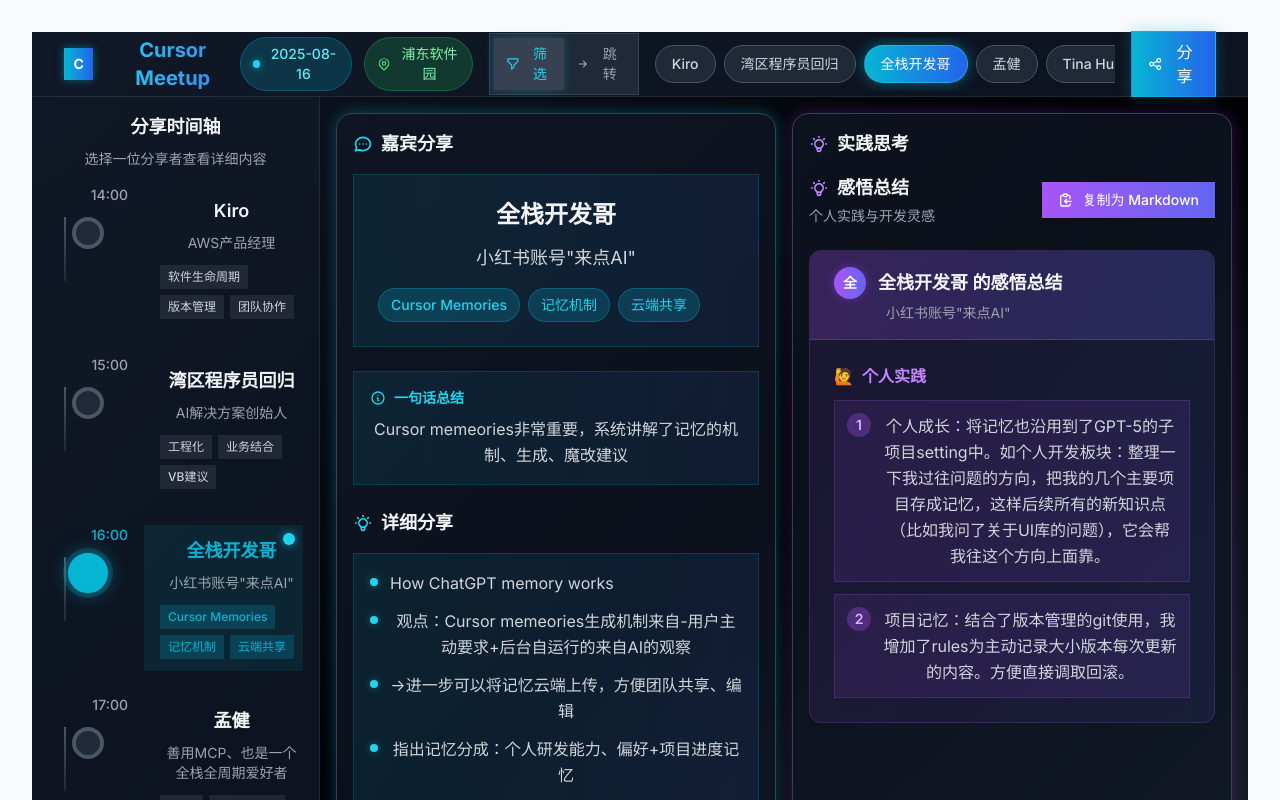
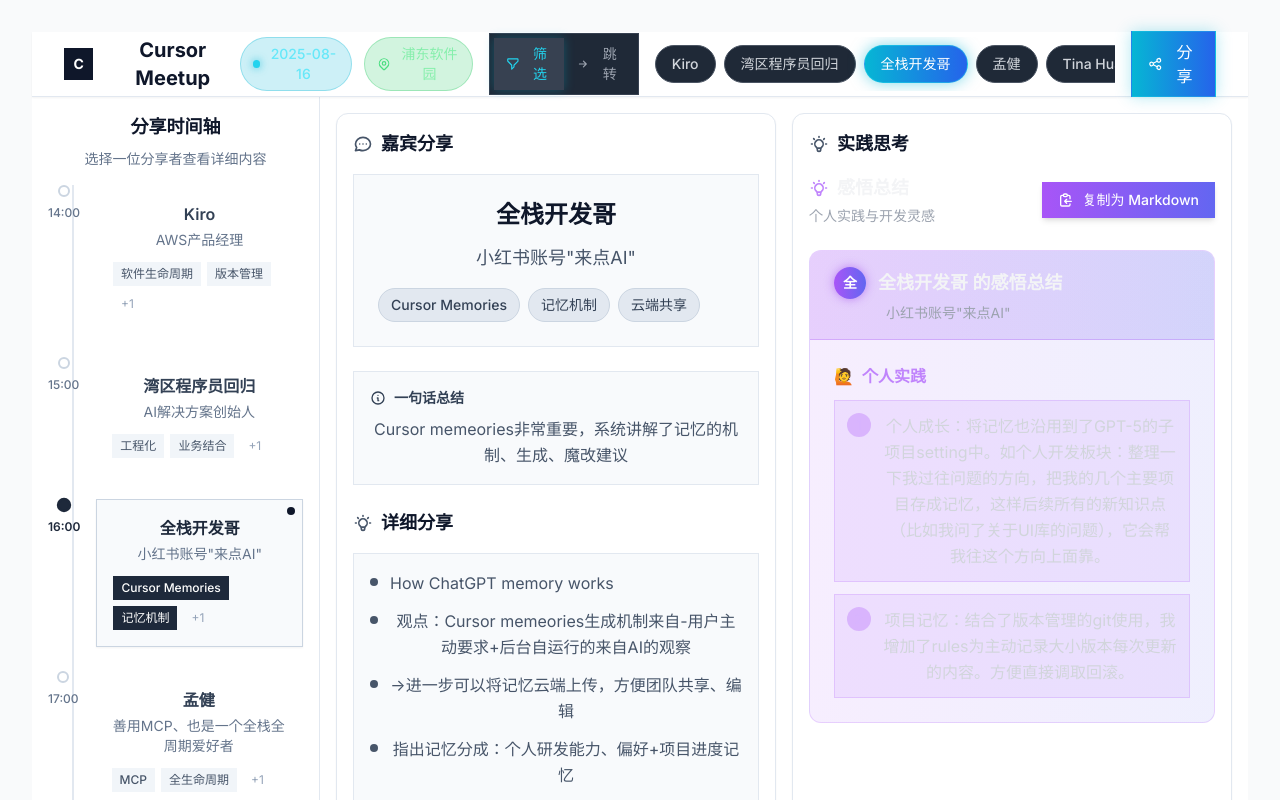
Before and after one commit to Jianan-Huang0609/Cursor_MeetsUp, a React (Vite) app: page /#/ in a window 1280 px wide. Both pictures are taken after a click on the button "全栈开发哥". Shown: the top 800 px of the page. Built offline with nearby package versions, Linux system fonts and the light colour scheme.

Commit message:
feat: 重新设计UI风格 - 采用shadcn/ui白色主题，优化时间线设计

```diff
--- a/src/App.tsx
+++ b/src/App.tsx
@@ -12,16 +12,16 @@
   const [viewMode, setViewMode] = useState<'filter' | 'jump'>('filter')
 
   return (
-    <div className="min-h-screen bg-gradient-to-br from-gray-900 via-black to-gray-800 text-gray-100">
+    <div className="min-h-screen bg-white text-slate-900">
       {/* 顶部导航栏 */}
-      <header className="sticky top-0 z-50 bg-gray-900/80 backdrop-blur-sm border-b border-gray-700/50">
+      <header className="sticky top-0 z-50 bg-white/80 backdrop-blur-sm border-b border-slate-200 shadow-sm">
         <div className="max-w-7xl mx-auto px-4 sm:px-6 lg:px-8">
           <div className="flex items-center justify-between h-16">
             <div className="flex items-center space-x-3">
-              <div className="w-8 h-8 bg-gradient-to-r from-cyan-500 to-blue-600 rounded-lg flex items-center justify-center shadow-[0_0_10px_rgba(6,182,212,0.5)]">
+              <div className="w-8 h-8 bg-slate-900 rounded-lg flex items-center justify-center">
                 <span className="text-white font-bold text-sm">C</span>
               </div>
-              <h1 className="text-xl font-bold bg-gradient-to-r from-cyan-400 to-blue-500 bg-clip-text text-transparent">
+              <h1 className="text-xl font-bold text-slate-900">
                 Cursor Meetup
               </h1>
             </div>
@@ -38,13 +38,13 @@
       </header>
 
       <main className="flex max-w-7xl mx-auto">
-        {/* 左侧时间轴 - 调整宽度避免横向滚动 */}
-        <aside className="w-72 flex-shrink-0 bg-gray-900/80 backdrop-blur-sm border-r border-gray-700/50">
+        {/* 左侧时间轴 */}
+        <aside className="w-72 flex-shrink-0 bg-white border-r border-slate-200">
           <div className="sticky top-16 h-[calc(100vh-4rem)] overflow-y-auto">
             <div className="p-4">
               <div className="mb-4">
-                <h2 className="text-lg font-semibold text-gray-100 mb-2">分享时间轴</h2>
-                <p className="text-sm text-gray-400">选择一位分享者查看详细内容</p>
+                <h2 className="text-lg font-semibold text-slate-900 mb-2">分享时间轴</h2>
+                <p className="text-sm text-slate-500">选择一位分享者查看详细内容</p>
               </div>
               <SidebarTimeline
                 speakers={meetupData.speakers}
@@ -55,17 +55,17 @@
           </div>
         </aside>
 
-        {/* 右侧内容区域 - flex-1 */}
+        {/* 右侧内容区域 */}
         <div className="flex-1 flex flex-col">
-          {/* 主要内容区域 - 两栏布局 */}
+          {/* 主要内容区域 */}
           <div className="flex-1 p-4">
             {selectedSpeaker ? (
               <div className="grid grid-cols-1 lg:grid-cols-2 gap-4 h-full">
                 {/* 左栏：嘉宾分享卡片 */}
-                <div className="rounded-2xl bg-gray-900/70 border border-gray-700 shadow-[0_0_15px_rgba(0,200,255,0.3)] overflow-hidden">
+                <div className="rounded-xl bg-white border border-slate-200 shadow-sm overflow-hidden">
                   <div className="p-4">
-                    <h3 className="text-lg font-semibold text-gray-100 mb-4 flex items-center">
-                      <svg className="w-5 h-5 mr-2 text-cyan-400" fill="none" viewBox="0 0 24 24" stroke="currentColor">
+                    <h3 className="text-lg font-semibold text-slate-900 mb-4 flex items-center">
+                      <svg className="w-5 h-5 mr-2 text-slate-600" fill="none" viewBox="0 0 24 24" stroke="currentColor">
                         <path strokeLinecap="round" strokeLinejoin="round" strokeWidth={2} d="M8 12h.01M12 12h.01M16 12h.01M21 12c0 4.418-4.03 8-9 8a9.863 9.863 0 01-4.255-.949L3 20l1.395-3.72C3.512 15.042 3 13.574 3 12c0-4.418 4.03-8 9-8s9 3.582 9 8z" />
                       </svg>
                       嘉宾分享
@@ -78,10 +78,10 @@
                 </div>
 
                 {/* 右栏：个人实践思考 */}
-                <div className="rounded-2xl bg-gray-900/70 border border-gray-700 shadow-[0_0_15px_rgba(147,51,234,0.3)] overflow-hidden">
+                <div className="rounded-xl bg-white border border-slate-200 shadow-sm overflow-hidden">
                   <div className="p-4">
-                    <h3 className="text-lg font-semibold text-gray-100 mb-4 flex items-center">
-                      <svg className="w-5 h-5 mr-2 text-purple-400" fill="none" viewBox="0 0 24 24" stroke="currentColor">
+                    <h3 className="text-lg font-semibold text-slate-900 mb-4 flex items-center">
+                      <svg className="w-5 h-5 mr-2 text-slate-600" fill="none" viewBox="0 0 24 24" stroke="currentColor">
                         <path strokeLinecap="round" strokeLinejoin="round" strokeWidth={2} d="M9.663 17h4.673M12 3v1m6.364 1.636l-.707.707M21 12h-1M4 12H3m3.343-5.657l-.707-.707m2.828 9.9a5 5 0 117.072 0l-.548.547A3.374 3.374 0 0014 18.469V19a2 2 0 11-4 0v-.531c0-.895-.356-1.754-.988-2.386l-.548-.547z" />
                       </svg>
                       实践思考
@@ -96,37 +96,37 @@
             ) : (
               <div className="h-[calc(100vh-8rem)] flex items-center justify-center">
                 <div className="text-center">
-                  <div className="w-24 h-24 bg-gradient-to-r from-cyan-500/20 to-blue-600/20 rounded-full flex items-center justify-center mx-auto mb-6 border border-cyan-500/30 shadow-[0_0_20px_rgba(6,182,212,0.3)]">
-                    <svg className="w-12 h-12 text-cyan-400" fill="none" viewBox="0 0 24 24" stroke="currentColor">
+                  <div className="w-24 h-24 bg-slate-100 rounded-full flex items-center justify-center mx-auto mb-6 border border-slate-200">
+                    <svg className="w-12 h-12 text-slate-400" fill="none" viewBox="0 0 24 24" stroke="currentColor">
                       <path strokeLinecap="round" strokeLinejoin="round" strokeWidth={2} d="M8 12h.01M12 12h.01M16 12h.01M21 12c0 4.418-4.03 8-9 8a9.863 9.863 0 01-4.255-.949L3 20l1.395-3.72C3.512 15.042 3 13.574 3 12c0-4.418 4.03-8 9-8s9 3.582 9 8z" />
                     </svg>
                   </div>
-                  <h3 className="text-xl font-semibold text-gray-100 mb-2">欢迎来到 Cursor Meetup</h3>
-                  <p className="text-gray-400 mb-6">请从左侧时间轴选择一位分享者开始探索</p>
+                  <h3 className="text-xl font-semibold text-slate-900 mb-2">欢迎来到 Cursor Meetup</h3>
+                  <p className="text-slate-500 mb-6">请从左侧时间轴选择一位分享者开始探索</p>
                   <div className="flex justify-center space-x-4">
                     <div className="text-center">
-                      <div className="w-12 h-12 bg-gradient-to-r from-cyan-500/20 to-blue-600/20 rounded-lg flex items-center justify-center mx-auto mb-2 border border-cyan-500/30">
-                        <svg className="w-6 h-6 text-cyan-400" fill="none" viewBox="0 0 24 24" stroke="currentColor">
+                      <div className="w-12 h-12 bg-slate-100 rounded-lg flex items-center justify-center mx-auto mb-2 border border-slate-200">
+                        <svg className="w-6 h-6 text-slate-400" fill="none" viewBox="0 0 24 24" stroke="currentColor">
                           <path strokeLinecap="round" strokeLinejoin="round" strokeWidth={2} d="M8 12h.01M12 12h.01M16 12h.01M21 12c0 4.418-4.03 8-9 8a9.863 9.863 0 01-4.255-.949L3 20l1.395-3.72C3.512 15.042 3 13.574 3 12c0-4.418 4.03-8 9-8s9 3.582 9 8z" />
                         </svg>
                       </div>
-                      <p className="text-sm text-gray-400">嘉宾分享</p>
+                      <p className="text-sm text-slate-500">嘉宾分享</p>
                     </div>
                     <div className="text-center">
-                      <div className="w-12 h-12 bg-gradient-to-r from-purple-500/20 to-purple-600/20 rounded-lg flex items-center justify-center mx-auto mb-2 border border-purple-500/30">
-                        <svg className="w-6 h-6 text-purple-400" fill="none" viewBox="0 0 24 24" stroke="currentColor">
+                      <div className="w-12 h-12 bg-slate-100 rounded-lg flex items-center justify-center mx-auto mb-2 border border-slate-200">
+                        <svg className="w-6 h-6 text-slate-400" fill="none" viewBox="0 0 24 24" stroke="currentColor">
                           <path strokeLinecap="round" strokeLinejoin="round" strokeWidth={2} d="M9.663 17h4.673M12 3v1m6.364 1.636l-.707.707M21 12h-1M4 12H3m3.343-5.657l-.707-.707m2.828 9.9a5 5 0 117.072 0l-.548.547A3.374 3.374 0 0014 18.469V19a2 2 0 11-4 0v-.531c0-.895-.356-1.754-.988-2.386l-.548-.547z" />
                         </svg>
                       </div>
-                      <p className="text-sm text-gray-400">实践思考</p>
+                      <p className="text-sm text-slate-500">实践思考</p>
                     </div>
                     <div className="text-center">
-                      <div className="w-12 h-12 bg-gradient-to-r from-orange-500/20 to-red-500/20 rounded-lg flex items-center justify-center mx-auto mb-2 border border-orange-500/30">
-                        <svg className="w-6 h-6 text-orange-400" fill="none" viewBox="0 0 24 24" stroke="currentColor">
+                      <div className="w-12 h-12 bg-slate-100 rounded-lg flex items-center justify-center mx-auto mb-2 border border-slate-200">
+                        <svg className="w-6 h-6 text-slate-400" fill="none" viewBox="0 0 24 24" stroke="currentColor">
                           <path strokeLinecap="round" strokeLinejoin="round" strokeWidth={2} d="M4 16l4.586-4.586a2 2 0 012.828 0L16 16m-2-2l1.586-1.586a2 2 0 012.828 0L20 14m-6-6h.01M6 20h12a2 2 0 002-2V6a2 2 0 00-2-2H6a2 2 0 00-2 2v12a2 2 0 002 2z" />
                         </svg>
                       </div>
-                      <p className="text-sm text-gray-400">照片展示</p>
+                      <p className="text-sm text-slate-500">照片展示</p>
                     </div>
                   </div>
                 </div>
@@ -135,7 +135,7 @@
           </div>
 
           {/* 底部照片展示区域 */}
-          <div className="border-t border-gray-700/50">
+          <div className="border-t border-slate-200">
             <div className="p-4">
               <PhotoGallery
                 albums={meetupData.albums}
--- a/src/components/SidebarTimeline.tsx
+++ b/src/components/SidebarTimeline.tsx
@@ -9,7 +9,10 @@
 
 export default function SidebarTimeline({ speakers, selectedSpeaker, onSpeakerSelect }: SidebarTimelineProps) {
   return (
-    <div className="h-full overflow-y-auto">
+    <div className="relative">
+      {/* 时间线连接线 */}
+      <div className="absolute left-6 top-0 bottom-0 w-0.5 bg-slate-200" />
+
       <div className="space-y-6">
         {speakers.map((speaker, index) => {
           const isSelected = selectedSpeaker === speaker.id;
@@ -19,81 +22,89 @@
           return (
             <motion.div
               key={speaker.id}
-              className="relative cursor-pointer"
+              className="relative cursor-pointer group"
               onClick={() => onSpeakerSelect(speaker.id)}
               whileHover={{ scale: 1.02 }}
               whileTap={{ scale: 0.98 }}
             >
-              {/* 连接线 */}
-              {index < speakers.length - 1 && (
-                <motion.div
-                  className="absolute left-4 top-8 w-0.5 h-16 bg-gradient-to-b from-gray-600 to-gray-800 z-10"
-                  animate={{
-                    backgroundColor: isSelected ? 'rgba(6, 182, 212, 0.5)' : 'rgba(75, 85, 99, 0.5)'
-                  }}
-                />
-              )}
+              {/* 时间线节点 */}
+              <div className="flex items-start gap-4">
+                {/* 时间点 */}
+                <div className="flex flex-col items-center flex-shrink-0">
+                  <motion.div
+                    className="w-3 h-3 rounded-full border-2 relative z-10"
+                    animate={{
+                      backgroundColor: isSelected ? '#1e293b' : '#ffffff',
+                      borderColor: isSelected ? '#1e293b' : '#cbd5e1',
+                      scale: isSelected ? 1.2 : 1,
+                    }}
+                    whileHover={{
+                      scale: isSelected ? 1.2 : 1.1,
+                      borderColor: '#1e293b',
+                    }}
+                  />
 
-              {/* 时间和点 */}
-              <div className="flex gap-4 items-start">
-                <div className="flex flex-col items-center">
+                  {/* 时间标签 */}
                   <motion.div
-                    className="text-sm text-gray-400 mb-3 w-20 text-right font-medium"
-                    animate={{ color: isSelected ? '#06b6d4' : '#9ca3af' }}
+                    className="text-xs text-slate-500 mt-2 font-medium"
+                    animate={{
+                      color: isSelected ? '#1e293b' : '#64748b',
+                      fontWeight: isSelected ? '600' : '500'
+                    }}
                   >
                     {date.toLocaleTimeString('zh-CN', {
                       hour: '2-digit',
                       minute: '2-digit'
                     })}
                   </motion.div>
-                  <motion.div
-                    className="timeline-point w-8 h-8 rounded-full border-4 relative z-20 bg-gray-800"
-                    animate={{
-                      scale: isSelected ? 1.25 : 1,
-                      backgroundColor: isSelected ? '#06b6d4' : '#1f2937',
-                      borderColor: isSelected ? '#06b6d4' : '#4b5563',
-                      boxShadow: isSelected ? '0 0 0 4px rgba(6, 182, 212, 0.2), 0 0 15px rgba(6, 182, 212, 0.5)' : '0 0 0 0px rgba(6, 182, 212, 0)'
-                    }}
-                    whileHover={{
-                      scale: isSelected ? 1.25 : 1.1,
-                      borderColor: isSelected ? '#06b6d4' : '#06b6d4',
-                      boxShadow: isSelected ? '0 0 0 4px rgba(6, 182, 212, 0.2), 0 0 15px rgba(6, 182, 212, 0.5)' : '0 0 0 2px rgba(6, 182, 212, 0.3), 0 0 8px rgba(6, 182, 212, 0.3)'
-                    }}
-                  />
                 </div>
 
-                {/* 内容区域 */}
+                {/* 内容卡片 */}
                 <motion.div
-                  className="flex-1"
+                  className="flex-1 min-w-0"
                   animate={{
-                    backgroundColor: isSelected ? 'rgba(6, 182, 212, 0.1)' : 'transparent'
+                    backgroundColor: isSelected ? '#f8fafc' : 'transparent'
                   }}
                 >
-                  <div className="pl-4 py-3 rounded-xl transition-all duration-200">
+                  <div className={`p-4 rounded-lg border transition-all duration-200 ${
+                    isSelected
+                      ? 'border-slate-300 bg-slate-50 shadow-sm'
+                      : 'border-transparent hover:border-slate-200 hover:bg-slate-50'
+                  }`}>
+                    {/* 嘉宾姓名 */}
                     <motion.h3
-                      className="text-lg font-semibold mb-2"
+                      className="text-base font-semibold mb-1 truncate"
                       animate={{
-                        color: isSelected ? '#06b6d4' : '#f3f4f6'
+                        color: isSelected ? '#1e293b' : '#334155'
                       }}
                     >
                       {speaker.name}
                     </motion.h3>
-                    <p className="text-sm text-gray-400 mb-3">{speaker.role}</p>
 
-                    {/* 标签云 */}
+                    {/* 嘉宾角色 */}
+                    <p className="text-sm text-slate-500 mb-3 line-clamp-2">
+                      {speaker.role}
+                    </p>
+
+                    {/* 标签 */}
                     <div className="flex flex-wrap gap-1.5">
-                      {speaker.tags.map(tag => (
+                      {speaker.tags.slice(0, 2).map(tag => (
                         <motion.span
                           key={tag}
                           className="px-2 py-1 text-xs rounded-md font-medium"
                           animate={{
-                            backgroundColor: isSelected ? 'rgba(6, 182, 212, 0.2)' : 'rgba(75, 85, 99, 0.3)',
-                            color: isSelected ? '#06b6d4' : '#d1d5db'
+                            backgroundColor: isSelected ? '#1e293b' : '#f1f5f9',
+                            color: isSelected ? '#ffffff' : '#475569'
                           }}
                         >
                           {tag}
                         </motion.span>
                       ))}
+                      {speaker.tags.length > 2 && (
+                        <span className="px-2 py-1 text-xs text-slate-400">
+                          +{speaker.tags.length - 2}
+                        </span>
+                      )}
                     </div>
 
                     {/* 选中状态指示器 */}
@@ -103,7 +114,7 @@
                           initial={{ opacity: 0, scale: 0.8 }}
                           animate={{ opacity: 1, scale: 1 }}
                           exit={{ opacity: 0, scale: 0.8 }}
-                          className="absolute top-2 right-2 w-3 h-3 bg-cyan-400 rounded-full shadow-[0_0_8px_rgba(6,182,212,0.8)]"
+                          className="absolute top-2 right-2 w-2 h-2 bg-slate-900 rounded-full"
                         />
                       )}
                     </AnimatePresence>
--- a/src/components/TalkCards.tsx
+++ b/src/components/TalkCards.tsx
@@ -68,17 +68,17 @@
               className="space-y-6"
             >
               {/* 嘉宾信息头部 - 重新布局 */}
-              <div className="bg-gradient-to-r from-cyan-500/10 to-blue-500/10 p-6 rounded-lg border border-cyan-500/20">
+              <div className="bg-slate-50 p-6 rounded-lg border border-slate-200">
                 {/* 第一行：嘉宾姓名 */}
                 <div className="mb-3">
-                  <h3 className="text-2xl font-bold text-gray-100">
+                  <h3 className="text-2xl font-bold text-slate-900">
                     {speaker.name}
                   </h3>
                 </div>
 
                 {/* 第二行：嘉宾介绍 */}
                 <div className="mb-4">
-                  <p className="text-lg text-gray-300 leading-relaxed">
+                  <p className="text-lg text-slate-600 leading-relaxed">
                     {speaker.role}
                   </p>
                 </div>
@@ -88,9 +88,9 @@
                   {speaker.tags.map((tag) => (
                     <span
                       key={tag}
-                      className="px-3 py-1.5 text-sm font-medium text-cyan-400
-                               bg-cyan-500/20 rounded-full border border-cyan-500/30
-                               hover:bg-cyan-500/30 transition-colors duration-200"
+                      className="px-3 py-1.5 text-sm font-medium text-slate-700
+                               bg-slate-200 rounded-full border border-slate-300
+                               hover:bg-slate-300 transition-colors duration-200"
                     >
                       {tag}
                     </span>
@@ -99,28 +99,28 @@
               </div>
 
               {/* 一句话总结 */}
-              <div className="bg-gradient-to-r from-cyan-500/10 to-blue-500/10 p-4 rounded-lg border border-cyan-500/20">
-                <h4 className="text-sm font-semibold text-cyan-400 mb-2 flex items-center">
+              <div className="bg-slate-50 p-4 rounded-lg border border-slate-200">
+                <h4 className="text-sm font-semibold text-slate-700 mb-2 flex items-center">
                   <svg className="w-4 h-4 mr-2" fill="none" viewBox="0 0 24 24" stroke="currentColor">
                     <path strokeLinecap="round" strokeLinejoin="round" strokeWidth={2} d="M13 16h-1v-4h-1m1-4h.01M21 12a9 9 0 11-18 0 9 9 0 0118 0z" />
                   </svg>
                   一句话总结
                 </h4>
-                <p className="text-gray-300 leading-relaxed">{speaker.summary}</p>
+                <p className="text-slate-600 leading-relaxed">{speaker.summary}</p>
               </div>
 
               {/* 详细分享内容 */}
               <div>
                 <div className="flex items-center gap-3 mb-4">
-                  <h4 className="text-lg font-semibold text-gray-100 flex items-center">
-                    <svg className="w-5 h-5 mr-2 text-cyan-400" fill="none" viewBox="0 0 24 24" stroke="currentColor">
+                  <h4 className="text-lg font-semibold text-slate-900 flex items-center">
+                    <svg className="w-5 h-5 mr-2 text-slate-600" fill="none" viewBox="0 0 24 24" stroke="currentColor">
                       <path strokeLinecap="round" strokeLinejoin="round" strokeWidth={2} d="M9.663 17h4.673M12 3v1m6.364 1.636l-.707.707M21 12h-1M4 12H3m3.343-5.657l-.707-.707m2.828 9.9a5 5 0 117.072 0l-.548.547A3.374 3.374 0 0014 18.469V19a2 2 0 11-4 0v-.531c0-.895-.356-1.754-.988-2.386l-.548-.547z" />
                     </svg>
                     详细分享
                   </h4>
                 </div>
 
-                <div className="bg-gradient-to-r from-cyan-500/10 to-blue-500/10 p-4 rounded-lg border border-cyan-500/20">
+                <div className="bg-slate-50 p-4 rounded-lg border border-slate-200">
                   <div className="space-y-3">
                     {talkPoints.map((point, pointIndex) => (
                       <motion.div
@@ -130,8 +130,8 @@
                         transition={{ delay: pointIndex * 0.1 }}
                         className="flex items-start gap-3"
                       >
-                        <span className="flex-shrink-0 w-2 h-2 bg-cyan-400 rounded-full mt-2 shadow-[0_0_8px_rgba(6,182,212,0.5)]"></span>
-                        <p className="text-gray-300 leading-relaxed">
+                        <span className="flex-shrink-0 w-2 h-2 bg-slate-600 rounded-full mt-2"></span>
+                        <p className="text-slate-600 leading-relaxed">
                           {point}
                         </p>
                       </motion.div>
@@ -150,7 +150,7 @@
           <button
             onClick={() => setCurrentPage(prev => Math.max(0, prev - 1))}
             disabled={currentPage === 0}
-            className="flex items-center space-x-2 px-4 py-2 text-sm font-medium text-gray-400 bg-gray-800 rounded-lg hover:bg-gray-700 disabled:opacity-50 disabled:cursor-not-allowed border border-gray-600"
+            className="flex items-center space-x-2 px-4 py-2 text-sm font-medium text-slate-600 bg-white rounded-lg hover:bg-slate-50 disabled:opacity-50 disabled:cursor-not-allowed border border-slate-200"
           >
             <svg className="w-4 h-4" fill="none" viewBox="0 0 24 24" stroke="currentColor">
               <path strokeLinecap="round" strokeLinejoin="round" strokeWidth={2} d="M15 19l-7-7 7-7" />
@@ -165,8 +165,8 @@
                 onClick={() => setCurrentPage(i)}
                 className={`w-2 h-2 rounded-full transition-colors duration-200 ${
                   i === currentPage
-                    ? 'bg-cyan-400'
-                    : 'bg-gray-600 hover:bg-gray-500'
+                    ? 'bg-slate-900'
+                    : 'bg-slate-300 hover:bg-slate-400'
                 }`}
               />
             ))}
@@ -175,7 +175,7 @@
           <button
             onClick={() => setCurrentPage(prev => Math.min(totalPages - 1, prev + 1))}
             disabled={currentPage === totalPages - 1}
-            className="flex items-center space-x-2 px-4 py-2 text-sm font-medium text-gray-400 bg-gray-800 rounded-lg hover:bg-gray-700 disabled:opacity-50 disabled:cursor-not-allowed border border-gray-600"
+            className="flex items-center space-x-2 px-4 py-2 text-sm font-medium text-slate-600 bg-white rounded-lg hover:bg-slate-50 disabled:opacity-50 disabled:cursor-not-allowed border border-slate-200"
           >
             <span>下一个</span>
             <svg className="w-4 h-4" fill="none" viewBox="0 0 24 24" stroke="currentColor">
```
